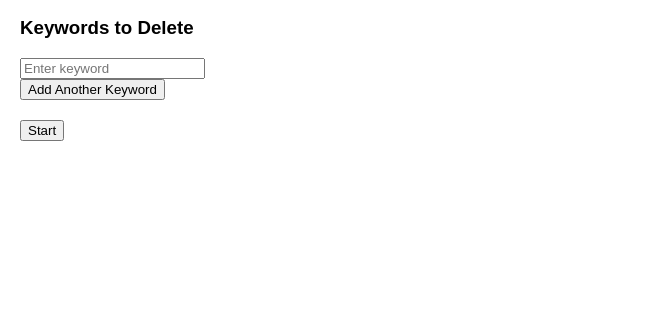
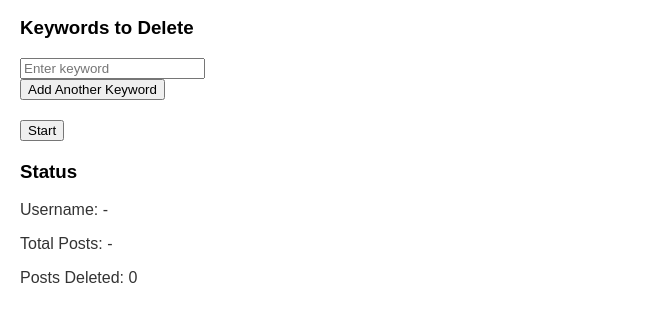
Before and after one commit to saivishnu725/XPurge, a plain HTML site: page index.html in a window 1280 px wide. Shown: the part 104-426 px from the top of the page, without its empty margins (0-664 px from the left). Drawn offline with Linux system fonts and the light colour scheme.

Commit message:
[4] output section

```diff
--- a/index.html
+++ b/index.html
@@ -51,5 +51,14 @@
     <div class="section">
       <button id="start-delete">Start</button>
     </div>
+    <!-- output section -->
+    <div class="section">
+      <h3>Status</h3>
+      <div id="output">
+        <p>Username: <span id="username">-</span></p>
+        <p>Total Posts: <span id="post-count">-</span></p>
+        <p>Posts Deleted: <span id="deleted-count">0</span></p>
+      </div>
+    </div>
   </body>
 </html>
```
